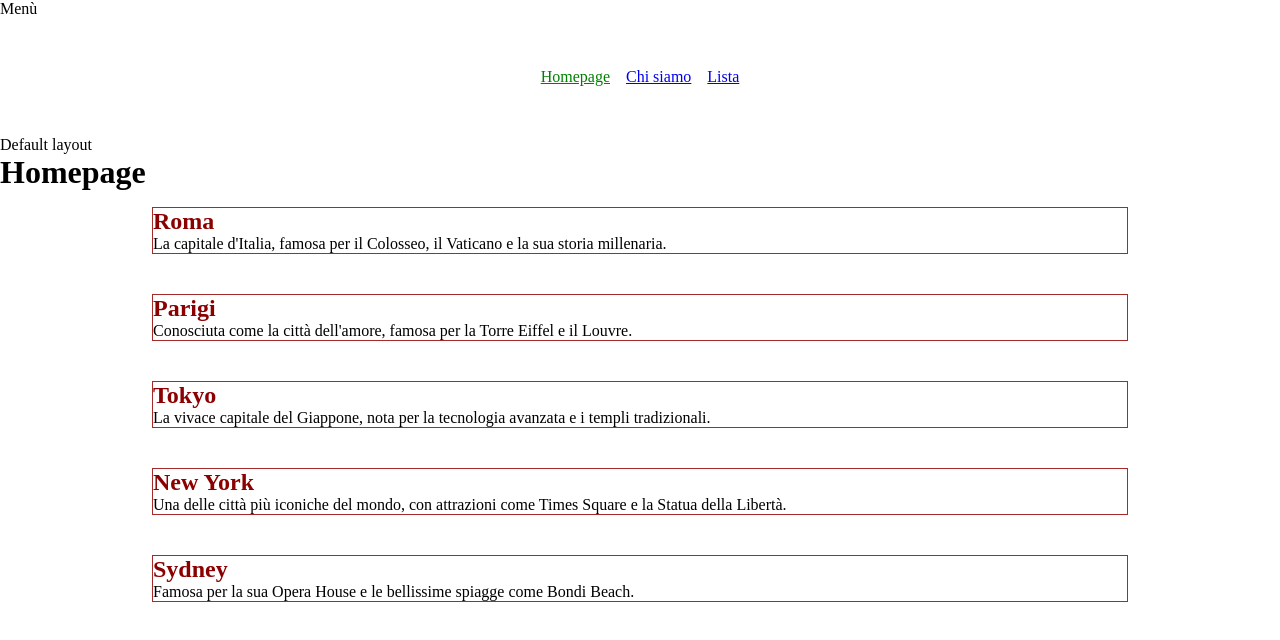
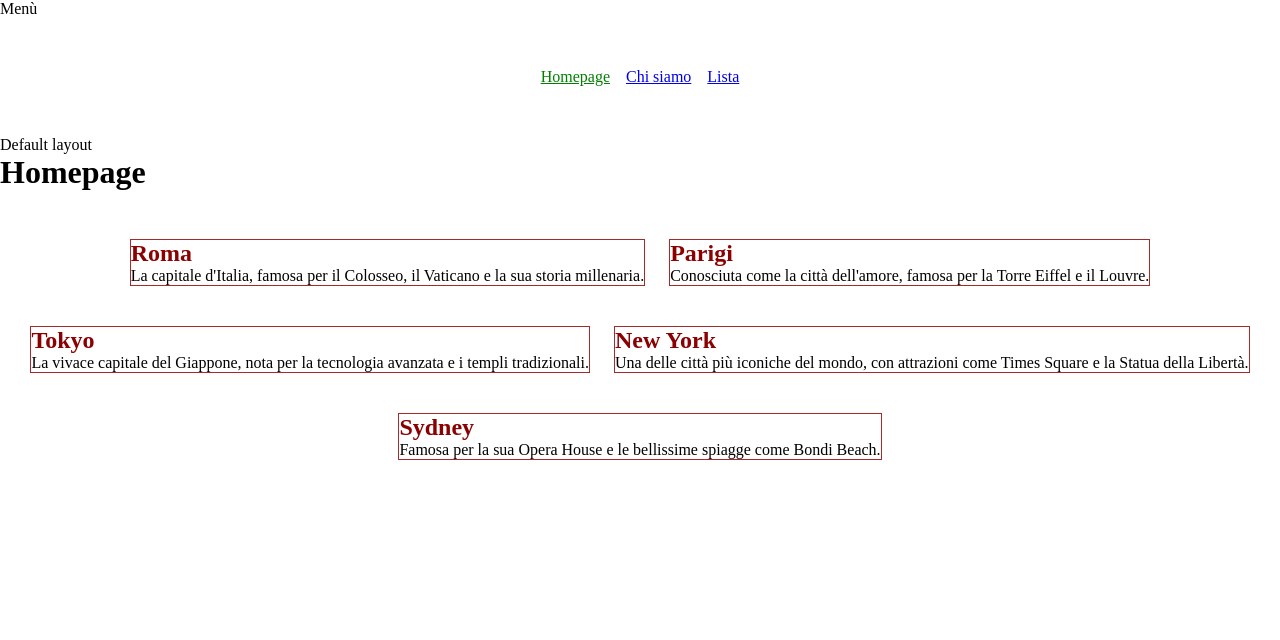
Before and after one commit to MattiaEsposito98/react-router, a React (Vite) app: page / in a window 1280 px wide. Shown: the top 640 px of the page. Built offline with nearby package versions, Linux system fonts and the light colour scheme.

Commit message:
fix css della card

```diff
--- a/src/index.css
+++ b/src/index.css
@@ -32,23 +32,16 @@
 }
 
 .container {
-  width: 1024px;
+  width: 100%;
   padding: 0 1.5rem;
-  margin: 0 auto;
+  margin: 2rem auto;
 }
 
 .row {
   display: flex;
   flex-wrap: wrap;
-  row-gap: 1.5rem;
+  gap: 1.5rem;
+  justify-content: center;
+  align-items: center;
 
 }
-
-.row>* {
-
-  width: 100%;
-}
-
-.col-6 {
-  width: calc(100%) /2
-}
--- a/src/pages/HomePage.jsx
+++ b/src/pages/HomePage.jsx
@@ -9,7 +9,7 @@ export default function HomePage() {
         {
           <div className="row">
             {cities.map(city => (
-              <div key={city.id} className='col-6'>
+              <div key={city.id}>
                 <Card
                   name={city.name}
                   description={city.description}
```
